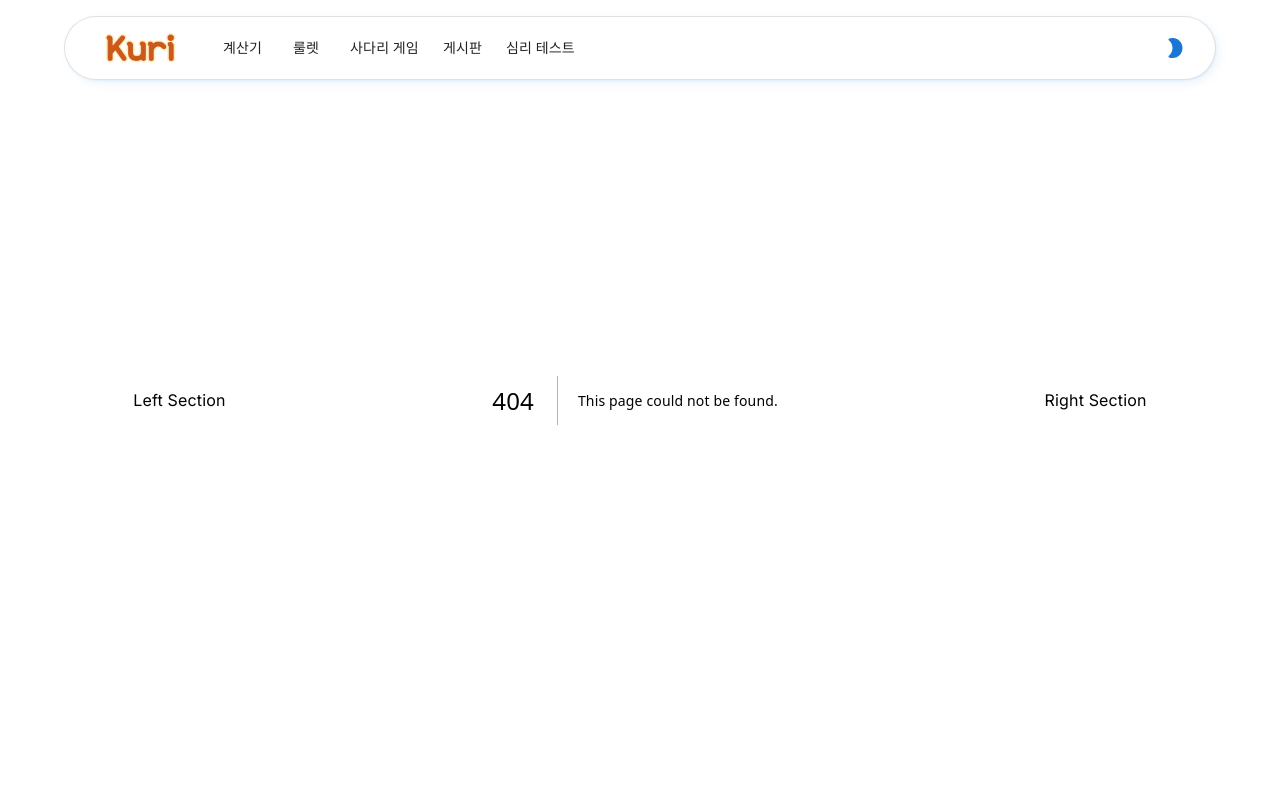
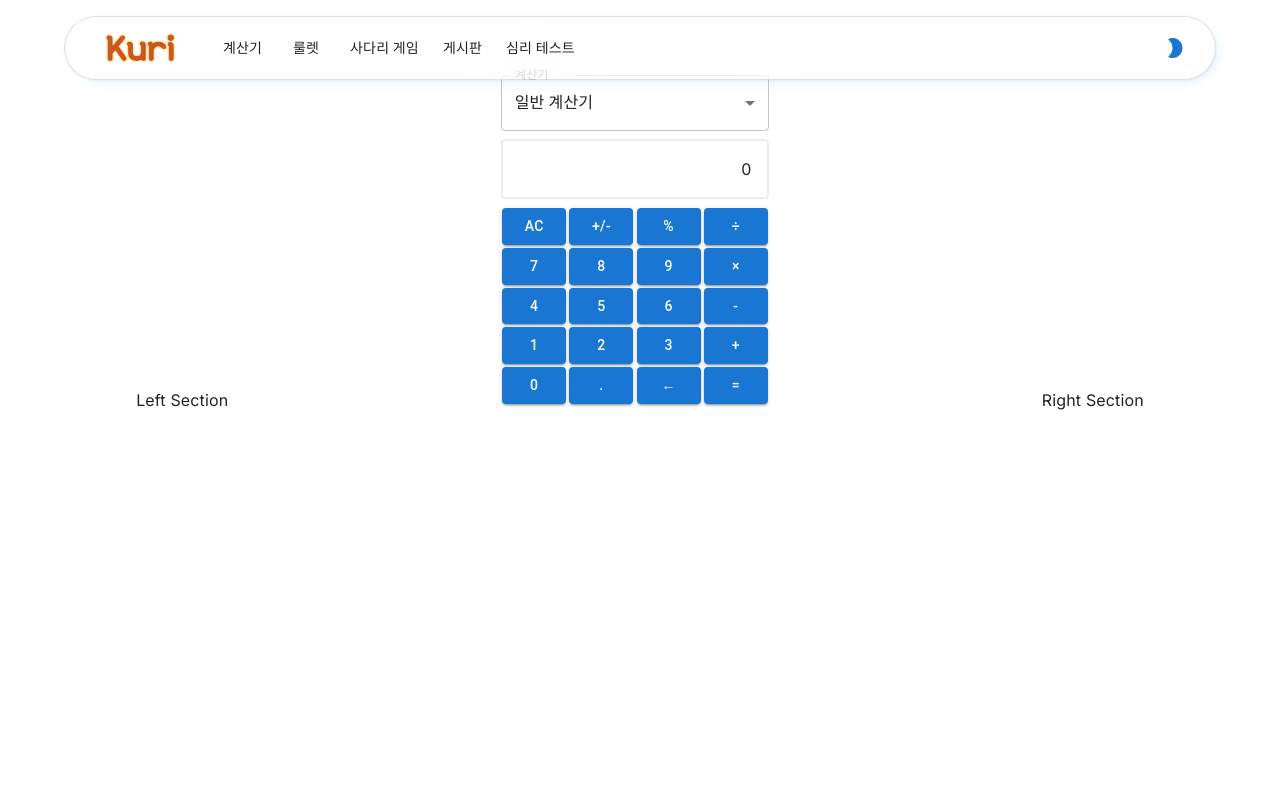
Before and after one commit to Moonjuun/prepare-everything, a Next.js app: page /calculator in a window 1280 px wide. Before the commit this address had no page. Shown: the top 800 px of the page. Built offline with nearby package versions, Linux system fonts and the light colour scheme.

Commit message:
ADD : 일반 계산기 구현

```diff
--- /dev/null
+++ b/src/app/calculator/CalculatorMenu.tsx
@@ -0,0 +1,41 @@
+"use client";
+import * as React from "react";
+import { useState } from "react";
+import Box from "@mui/material/Box";
+import InputLabel from "@mui/material/InputLabel";
+import MenuItem from "@mui/material/MenuItem";
+import FormControl from "@mui/material/FormControl";
+import Select, { SelectChangeEvent } from "@mui/material/Select";
+
+// calculator
+import CommonCal from "./CommonCal";
+
+export default function CalculatorMenu() {
+  const [calculator, setCalculator] = useState<string>("1");
+
+  const handleChange = (event: SelectChangeEvent) => {
+    setCalculator(event.target.value as string);
+  };
+
+  return (
+    <Box
+      sx={{
+        minWidth: 240,
+        maxWidth: 400,
+        display: "flex",
+        flexDirection: "column",
+        alignItems: "center",
+      }}
+    >
+      <FormControl fullWidth>
+        <InputLabel id="demo-simple-select-label">계산기</InputLabel>
+        <Select value={calculator} label="Calculator" onChange={handleChange}>
+          <MenuItem value={1}>일반 계산기</MenuItem>
+          <MenuItem value={2}>Twenty</MenuItem>
+          <MenuItem value={3}>Thirty</MenuItem>
+        </Select>
+      </FormControl>
+      {calculator == "1" && <CommonCal />}
+    </Box>
+  );
+}
--- /dev/null
+++ b/src/app/calculator/CommonCal.tsx
@@ -0,0 +1,163 @@
+"use client";
+import React, { useState, useEffect } from "react";
+import { Container, Button, Box, Stack } from "@mui/material";
+import { formatThousandsCommas } from "@/libs/utils";
+
+const CommonCal: React.FC = () => {
+  const [result, setResult] = useState<string>("0");
+  const [previousNum, setPreviousNum] = useState<string>("");
+  const [operator, setOperator] = useState<string>("");
+
+  const handleClick = (button: string) => {
+    if (button === "AC") {
+      setResult("0");
+      setPreviousNum("");
+      setOperator("");
+    } else if (button === "+/-") {
+      setResult((parseFloat(result) * -1).toString());
+    } else if (button === "%") {
+      setResult((parseFloat(result) / 100).toString());
+    } else if (button === ".") {
+      if (!result.includes(".")) {
+        setResult(result + ".");
+      }
+    } else if (button === "=") {
+      calculate();
+    } else if (button === "←") {
+      setResult(result.slice(0, -1));
+    } else if (["+", "-", "*", "/"].includes(button)) {
+      setPreviousNum(result);
+      setResult("0");
+      setOperator(button);
+    } else {
+      setResult(result === "0" ? button : result + button);
+    }
+  };
+
+  const calculate = () => {
+    const num1 = parseFloat(previousNum);
+    const num2 = parseFloat(result);
+
+    if (operator === "+") {
+      setResult((num1 + num2).toString());
+    } else if (operator === "-") {
+      setResult((num1 - num2).toString());
+    } else if (operator === "*") {
+      setResult((num1 * num2).toString());
+    } else if (operator === "/") {
+      setResult((num1 / num2).toString());
+    }
+    setPreviousNum("");
+    setOperator("");
+  };
+
+  useEffect(() => {
+    const handleKeyPress = (e: KeyboardEvent) => {
+      const keyPressed = e.key;
+      if (!isNaN(parseInt(keyPressed)) || keyPressed === ".") {
+        handleClick(keyPressed);
+      } else if (["+", "-", "*", "/"].includes(keyPressed)) {
+        handleClick(keyPressed);
+      } else if (keyPressed === "=" || keyPressed === "Enter") {
+        handleClick("=");
+      } else if (keyPressed === "Escape") {
+        handleClick("AC");
+      } else if (keyPressed === "Backspace") {
+        setResult(result.slice(0, -1));
+      }
+    };
+    window.addEventListener("keydown", handleKeyPress);
+    return () => {
+      window.removeEventListener("keydown", handleKeyPress);
+    };
+  });
+
+  return (
+    <Stack>
+      <Box
+        my={1}
+        p={2}
+        textAlign={"right"}
+        sx={{
+          border: "2px solid #ececec",
+          borderRadius: 1,
+          justifyContent: "right",
+        }}
+      >
+        {formatThousandsCommas(Number(result))}
+      </Box>
+      <Stack gap={0.4} p={0.2} direction={{ xs: "row", sm: "row" }}>
+        <Button variant="contained" onClick={() => handleClick("AC")}>
+          AC
+        </Button>
+        <Button variant="contained" onClick={() => handleClick("+/-")}>
+          +/-
+        </Button>
+        <Button variant="contained" onClick={() => handleClick("%")}>
+          %
+        </Button>
+        <Button variant="contained" onClick={() => handleClick("/")}>
+          ÷
+        </Button>
+      </Stack>
+      <Stack gap={0.4} p={0.2} direction={{ xs: "row", sm: "row" }}>
+        <Button variant="contained" onClick={() => handleClick("7")}>
+          7
+        </Button>
+        <Button variant="contained" onClick={() => handleClick("8")}>
+          8
+        </Button>
+        <Button variant="contained" onClick={() => handleClick("9")}>
+          9
+        </Button>
+        <Button variant="contained" onClick={() => handleClick("*")}>
+          ×
+        </Button>
+      </Stack>
+      <Stack gap={0.4} p={0.2} direction={{ xs: "row", sm: "row" }}>
+        <Button variant="contained" onClick={() => handleClick("4")}>
+          4
+        </Button>
+        <Button variant="contained" onClick={() => handleClick("5")}>
+          5
+        </Button>
+        <Button variant="contained" onClick={() => handleClick("6")}>
+          6
+        </Button>
+        <Button variant="contained" onClick={() => handleClick("-")}>
+          -
+        </Button>
+      </Stack>
+      <Stack gap={0.4} p={0.2} direction={{ xs: "row", sm: "row" }}>
+        <Button variant="contained" onClick={() => handleClick("1")}>
+          1
+        </Button>
+        <Button variant="contained" onClick={() => handleClick("2")}>
+          2
+        </Button>
+        <Button variant="contained" onClick={() => handleClick("3")}>
+          3
+        </Button>
+        <Button variant="contained" onClick={() => handleClick("+")}>
+          +
+        </Button>
+      </Stack>
+      <Stack gap={0.4} p={0.2} direction={{ xs: "row", sm: "row" }}>
+        <Button variant="contained" onClick={() => handleClick("0")}>
+          0
+        </Button>
+        <Button variant="contained" onClick={() => handleClick(".")}>
+          .
+        </Button>
+        <Button variant="contained" onClick={() => handleClick("←")}>
+          ←
+        </Button>
+        <Button variant="contained" onClick={() => handleClick("=")}>
+          =
+        </Button>
+      </Stack>
+    </Stack>
+  );
+};
+
+export default CommonCal;
--- /dev/null
+++ b/src/app/calculator/page.tsx
@@ -0,0 +1,13 @@
+"use client";
+import * as React from "react";
+import CalculatorMenu from "./CalculatorMenu";
+import CommonCal from "./CommonCal";
+import { Box } from "@mui/material";
+
+export default function calculator() {
+  return (
+    <Box style={{ marginBottom: "40vh" }}>
+      <CalculatorMenu />
+    </Box>
+  );
+}
--- a/src/app/page.module.css
+++ b/src/app/page.module.css
@@ -1,6 +1,6 @@
 .main {
   display: flex;
-  flex-direction: grid;
+  flex-direction: row;
   justify-content: space-around;
   align-items: center;
   min-height: 100vh;
@@ -8,6 +8,7 @@
 
 @media screen and (max-width: 768px) {
   .main {
+    display: flex;
     flex-direction: column;
   }
   .leftsection {
--- a/src/common/AppAppBar.tsx
+++ b/src/common/AppAppBar.tsx
@@ -102,9 +102,11 @@ function AppAppBar({ mode, toggleColorMode }: AppAppBarProps) {
                   // onClick={() => scrollToSection("features")}
                   sx={{ py: "6px", px: "12px" }}
                 >
-                  <Typography variant="body2" color="text.primary">
-                    계산기
-                  </Typography>
+                  <Link href={"/calculator"} style={{ textDecoration: "none" }}>
+                    <Typography variant="body2" color="text.primary">
+                      계산기
+                    </Typography>
+                  </Link>
                 </MenuItem>
                 <Button
                   // onClick={() => scrollToSection("testimonials")}
```
Also changed, not shown: src/app/play/roullete/page.tsx (+2 -8 lines).
